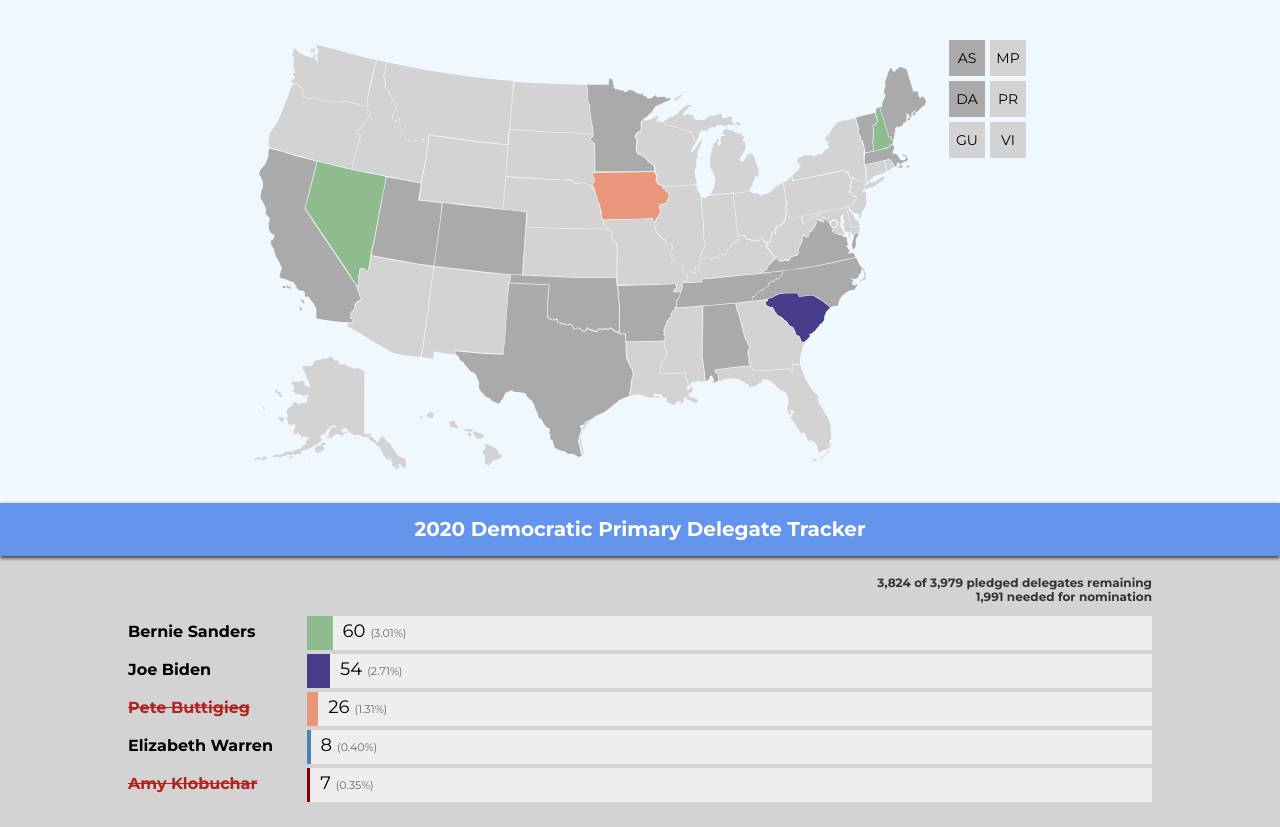
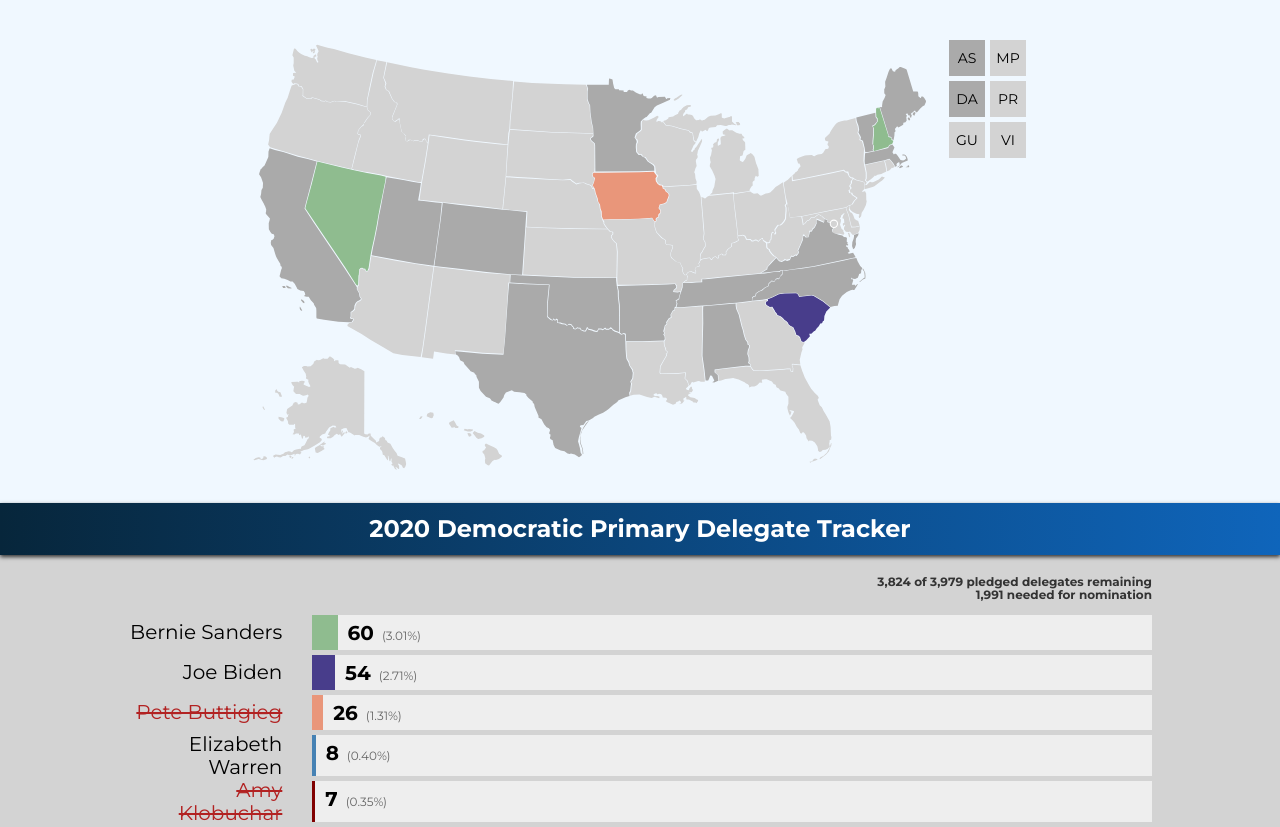
Before and after one commit to HerdADVance/primary-2020, a plain HTML site: page index.html in a window 1280 px wide. Before the commit the page ends 806 px from the top, so only its background shows below. Drawn offline with Linux system fonts and the light colour scheme.

Commit message:
More style

```diff
--- a/assets/css/style.css
+++ b/assets/css/style.css
@@ -74,7 +74,7 @@ path:hover, circle:hover, .territory:hover {
   background-color: #EEE;
   border: 1px solid #999;
   border-radius: 5px;
-  padding: 15px 10px;
+  padding: 15px;
   text-align: center;
   box-shadow: 1px 1px 4px #000;
 }
@@ -140,12 +140,12 @@ path:hover, circle:hover, .territory:hover {
   margin-top: -150px;
 }
 .delegates-con h1{
-  background: cornflowerblue;
+  background: linear-gradient(90deg, rgba(7,38,59,1) 0%, rgba(15,101,187,1) 100%);
   box-shadow: 0px 2px 4px #333;
   color: white;
-  font-size: 20px;
+  font-size: 24px;
   margin-bottom: 20px;
-  padding: 15px 5%;
+  padding: 12px 5%;
   text-align: center;
 }
 .delegates-con .row{
@@ -165,33 +165,38 @@ path:hover, circle:hover, .territory:hover {
   width: 100%;
 }
 .name{
-  font-weight: bold;
-  width: 17.5%;
+  font-size: 20px;
+  font-weight: 400;
+  padding-right: 30px;
+  text-align: right;
+  width: 18%;
 }
 .delegates tr.dropped td:first-child{
   color: firebrick;
+  font-weight: normal;
   text-decoration: line-through;
 }
 .bar{
   background: #EEE;
-  border-bottom: 4px solid lightgrey;
-  border-top: 4px solid lightgrey;
-  height: 38px;
-  margin-left: 10px;
+  border-bottom: 5px solid lightgrey;
+  border-top: 5px solid lightgrey;
+  height: 40px;
   position: relative;
   text-align: center;
 }
 .bar-number{
-  font-size: 18px;
+  font-size: 20px;
+  font-weight: bold;
   padding-left: 10px;
   position: absolute;
-  top: 5px;
+  top: 7px;
   z-index: 3;
 }
 .bar-pct{
   color: #666;
-  font-size: 11px;
-  margin-left: 5px;
+  font-size: 12px;
+  font-weight: normal;
+  margin-left: 8px;
 }
 .bar-color{
   display: block;
```
Also changed, not shown: assets/images/bernie.png (added).
